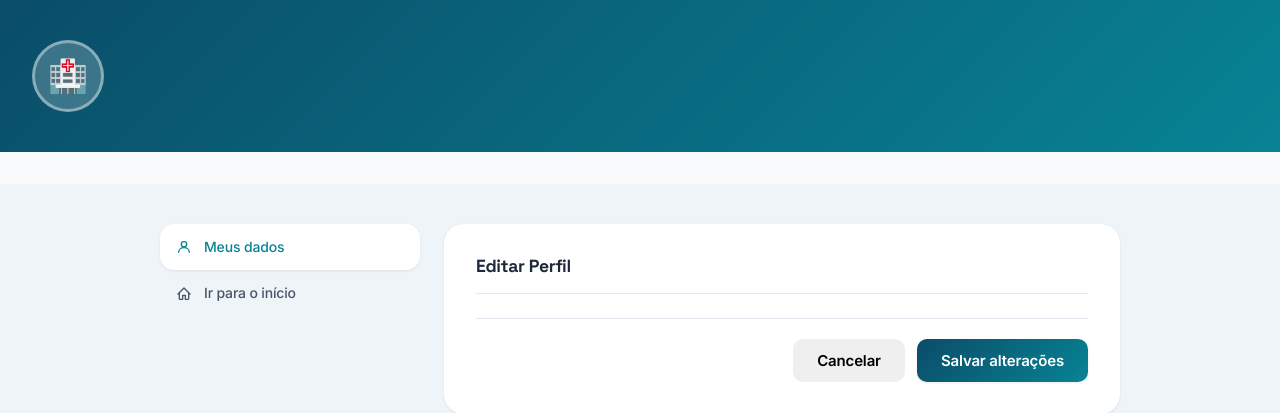
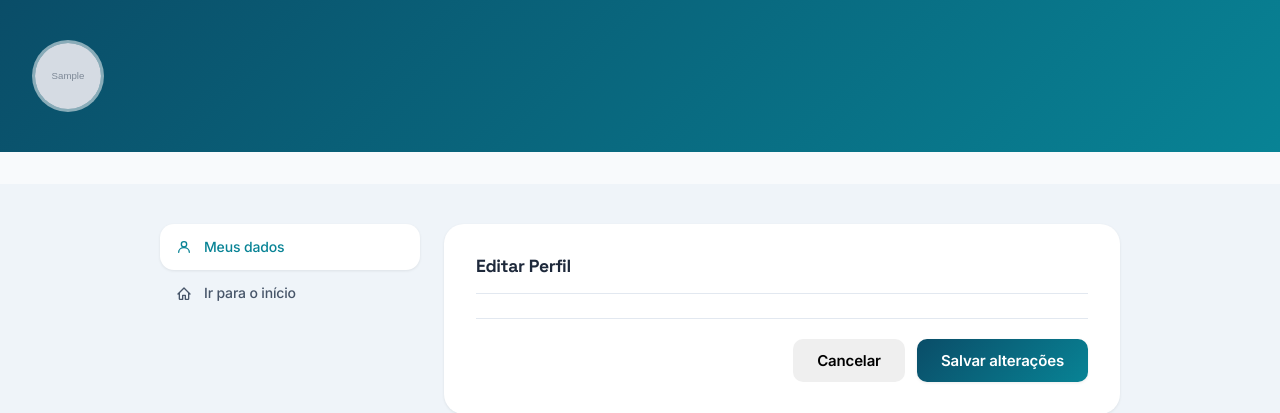
Before and after one commit to vetlandia/vetlandia, a Python web app: template app/templates/auth/minha-conta.html in a window 1280 px wide. Shown: the part 73-486 px from the top of the page. Run offline with Jinja, Linux system fonts and the light colour scheme; the template is opened without the code that fills it: most values are stand-ins (such as "Sample title", 1, 10 or a date in 2020); grey boxes marked "Sample" are stand-in pictures.

Commit message:
Reordena chip 24h para destaque; avatar do header mostra foto real do tutor/vet/clinica
- home: chip 'Atendimento 24h' agora aparece logo apos 'Todos', antes das especialidades
- minha-conta: header avatar exibe a foto salva do perfil (nao mais apenas emoji)
- minha-conta: apos salvar com sucesso, avatar do header atualiza imediatamente

Co-Authored-By: Claude Sonnet 4.6 <noreply@anthropic.com>

```diff
--- a/app/templates/auth/minha-conta.html
+++ b/app/templates/auth/minha-conta.html
@@ -196,8 +196,10 @@
 <div class="profile-header">
     <div class="container">
         <div class="profile-header-inner">
-            <div class="profile-avatar">
-                {% if current_user.user_type.value == 'tutor' %}🐾
+            <div class="profile-avatar" id="header-avatar">
+                {% if profile and profile.photo_url %}
+                <img src="{{ profile.photo_url }}" alt="Foto" style="width:100%;height:100%;object-fit:cover;border-radius:50%;">
+                {% elif current_user.user_type.value == 'tutor' %}🐾
                 {% elif current_user.user_type.value == 'veterinarian' %}⚕️
                 {% else %}🏥{% endif %}
             </div>
@@ -626,6 +628,16 @@ setupPhotoUpload('pc-clinic-photo-input', 'pc-clinic-preview', 'pc-clinic-photo-
             const data = await resp.json().catch(() => ({}));
             if (!resp.ok) throw new Error(data.detail || 'Erro ao salvar');
             showStatus('success', '✓ Perfil atualizado com sucesso!');
+            // Atualiza avatar do header com a foto recém-salva
+            const photoId = userType === 'tutor' ? 'pc-tutor-photo-data'
+                          : userType === 'veterinarian' ? 'pc-vet-photo-data'
+                          : 'pc-clinic-photo-data';
+            const photoEl = document.getElementById(photoId);
+            const savedPhoto = photoEl ? (photoEl.value || null) : null;
+            if (savedPhoto) {
+                const av = document.getElementById('header-avatar');
+                if (av) av.innerHTML = '<img src="' + savedPhoto + '" alt="Foto" style="width:100%;height:100%;object-fit:cover;border-radius:50%;">';
+            }
         } catch (err) {
             showStatus('error', err.message || 'Erro de conexão. Tente novamente.');
         } finally {
--- a/app/templates/home-redesign.html
+++ b/app/templates/home-redesign.html
@@ -69,6 +69,8 @@
         </div>
         <div class="chips-scroll" style="padding:0 0 16px" id="specialty-chips">
           <button class="chip active" data-esp="" data-24h="">🏥 Todos</button>
+          <button class="chip chip-24h" id="chip-24h" data-esp="" data-24h="1">🚨 Atendimento 24h</button>
+          <span class="chips-divider">|</span>
           <button class="chip" data-esp="clinica-geral" data-24h="">🩺 Clínica Geral</button>
           <button class="chip" data-esp="dermatologia" data-24h="">🔬 Dermatologia</button>
           <button class="chip" data-esp="cirurgia" data-24h="">⚕️ Cirurgia</button>
@@ -76,8 +78,6 @@
           <button class="chip" data-esp="cardiologia" data-24h="">❤️ Cardiologia</button>
           <button class="chip" data-esp="oftalmologia" data-24h="">👁️ Oftalmologia</button>
           <button class="chip" data-esp="emergencia" data-24h="">🚨 Emergência</button>
-          <span class="chips-divider">|</span>
-          <button class="chip chip-24h" id="chip-24h" data-esp="" data-24h="1">🚨 Atendimento 24h</button>
         </div>
 
         <!-- Grid de vets (filtrado por JS) -->
```
